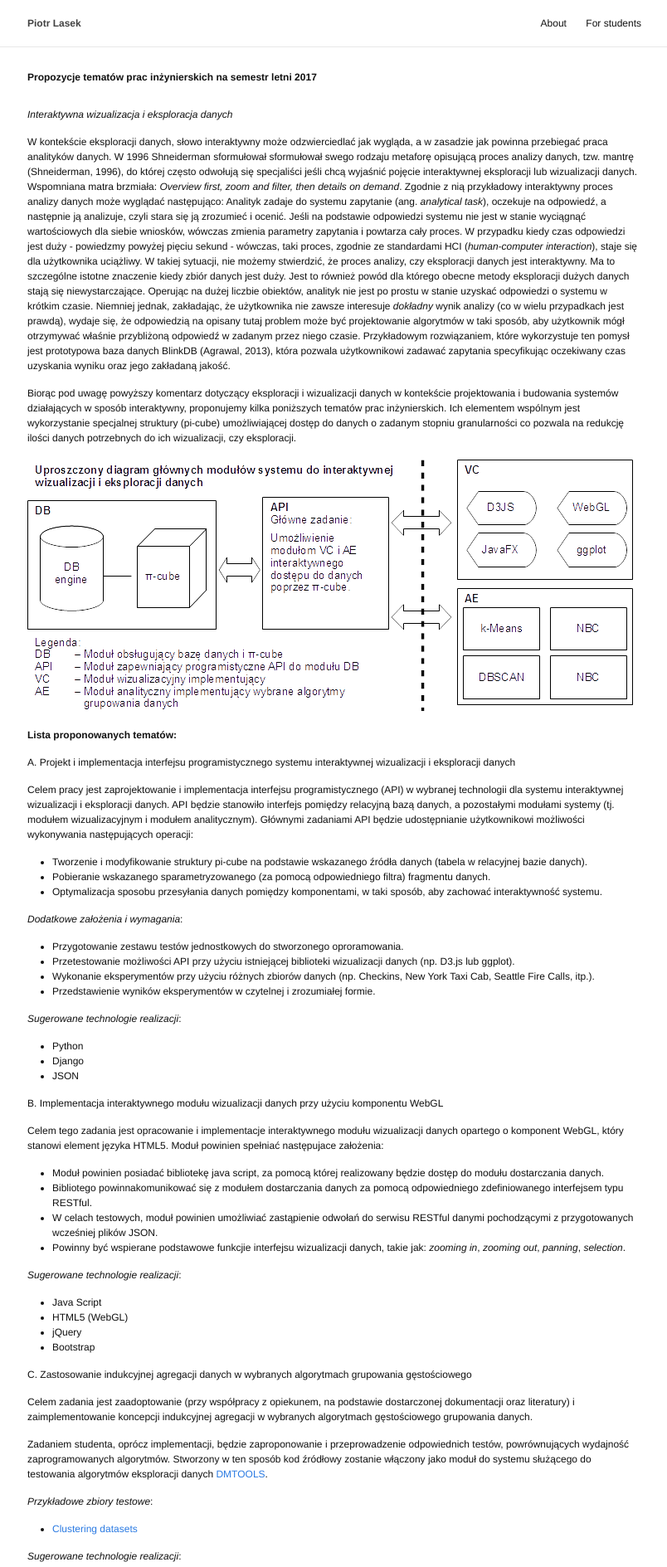
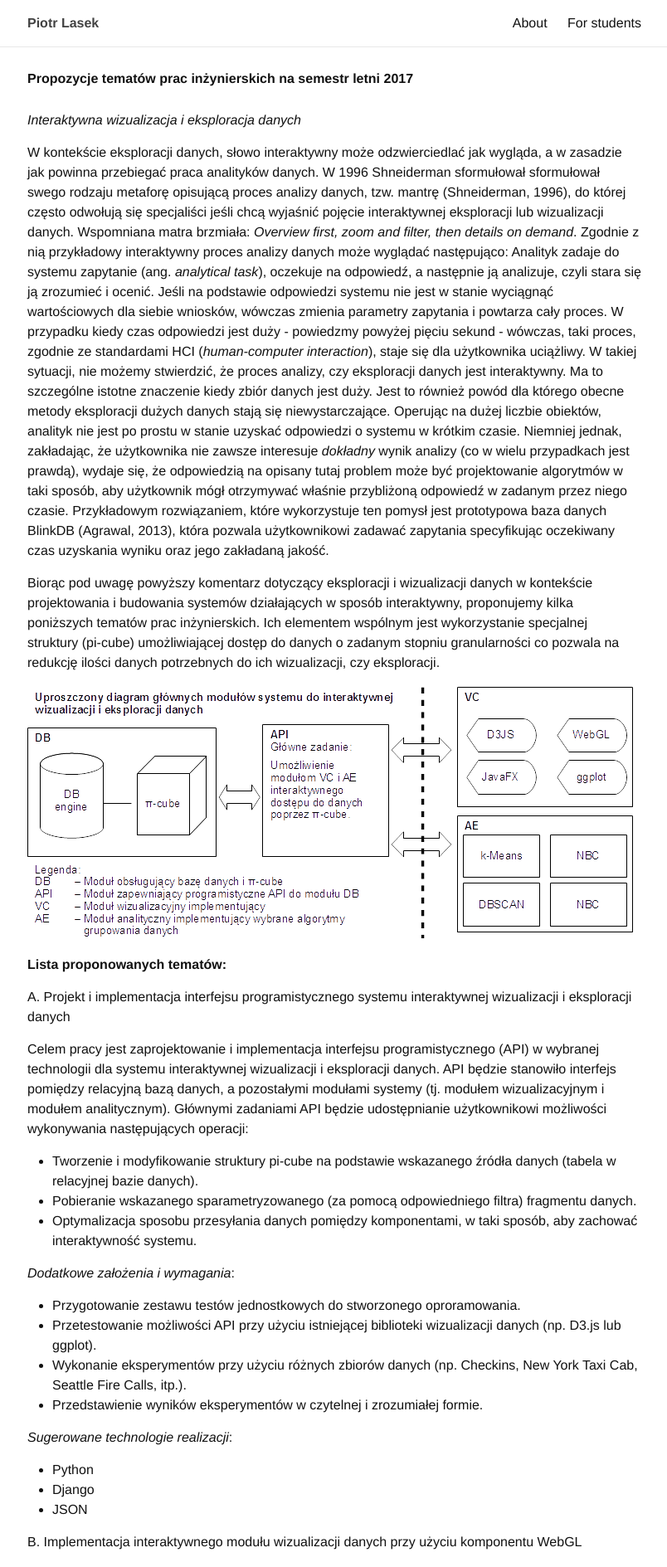
Before and after one commit to piotrlasek/piotrlasek.github.io, a Jekyll site: the page built from for-students/thesis-topics-2017.md, in a window 1280 px wide. Shown: the top 1889 px of the page at 83% size, without its empty margins (237-1041 px from the left). Built offline with Jekyll 4.4.1, drawn with Linux system fonts in a browser that asks for light colours.

Commit message:
Update main.scss

```diff
--- a/css/main.scss
+++ b/css/main.scss
@@ -7,7 +7,7 @@
 
 // Our variables
 $base-font-family: Helvetica, Arial, sans-serif;
-$base-font-size:   12px;
+$base-font-size:   16px;
 $small-font-size:  $base-font-size * 0.875;
 $base-line-height: 1.5;
 
```
